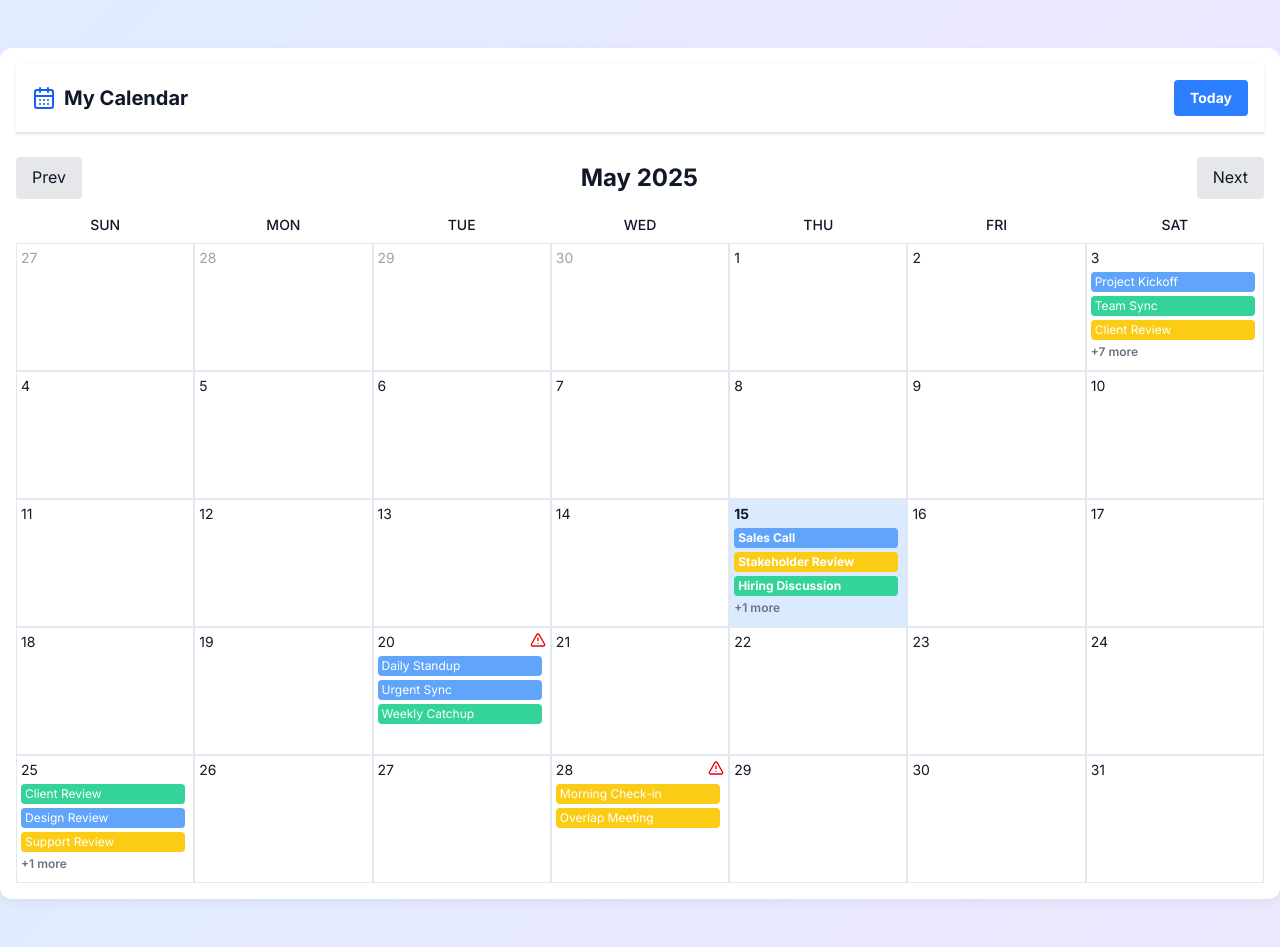
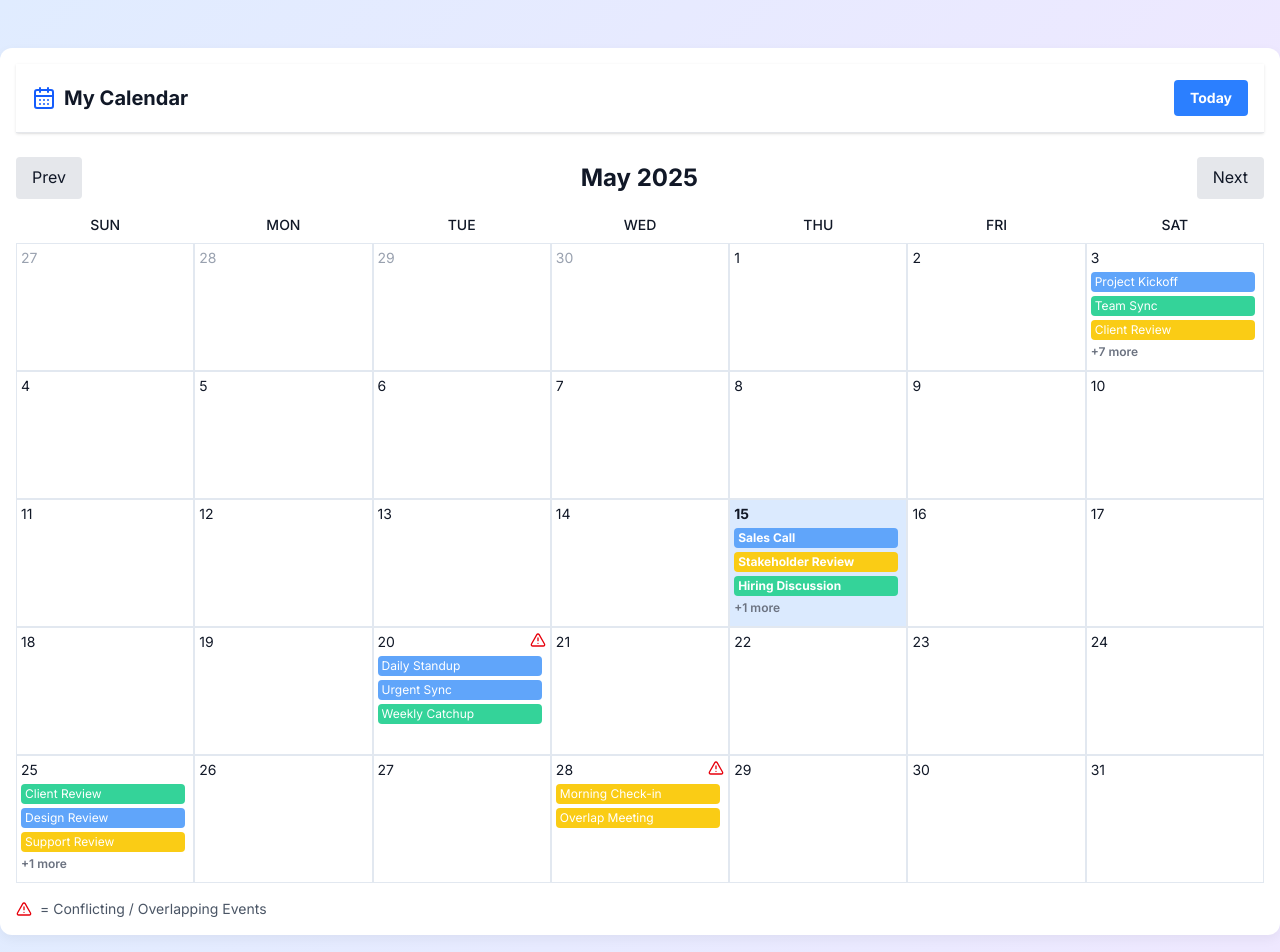
Before and after one commit to praneeth-katuri/calendar-app, a React (Vite) app: page / in a window 1280 px wide. Shown: the top 952 px of the page. Built offline with nearby package versions, Linux system fonts and the light colour scheme.

Commit message:
feat(ui): added legend for calender icon to indicate conflicting events

```diff
--- a/src/components/CalendarCell.jsx
+++ b/src/components/CalendarCell.jsx
@@ -36,10 +36,9 @@ const CalendarCell = ({ date, today, currentMonth }) => {
         <div className="flex justify-between text-sm">
           <span>{date.date()}</span>
           {hasConflict && (
-            <AlertTriangle
-              className="w-4 h-4 text-red-600"
-              title="Conflicting events on this day"
-            />
+            <AlertTriangle className="w-4 h-4 text-red-600">
+              <title>Conflicting events on this day</title>
+            </AlertTriangle>
           )}
         </div>
 
--- a/src/components/CalendarGrid.jsx
+++ b/src/components/CalendarGrid.jsx
@@ -2,6 +2,7 @@ import { useCalendar } from "@/hooks/useCalendar";
 import CalendarHeader from "./CalendarHeader";
 import WeekRow from "./WeekRow";
 import Header from "./Header";
+import Legend from "./Legend";
 
 const CalendarGrid = () => {
   const {
@@ -39,6 +40,8 @@ const CalendarGrid = () => {
           currentMonth={currentMonth}
         />
       ))}
+
+      <Legend />
     </div>
   );
 };
--- /dev/null
+++ b/src/components/Legend.jsx
@@ -0,0 +1,10 @@
+import { AlertTriangle } from "lucide-react";
+
+const Legend = () => (
+  <div className="flex items-center space-x-2 text-sm text-gray-600 mt-4">
+    <AlertTriangle className="w-4 h-4 text-red-600" />
+    <span>= Conflicting / Overlapping Events</span>
+  </div>
+);
+
+export default Legend;
```
